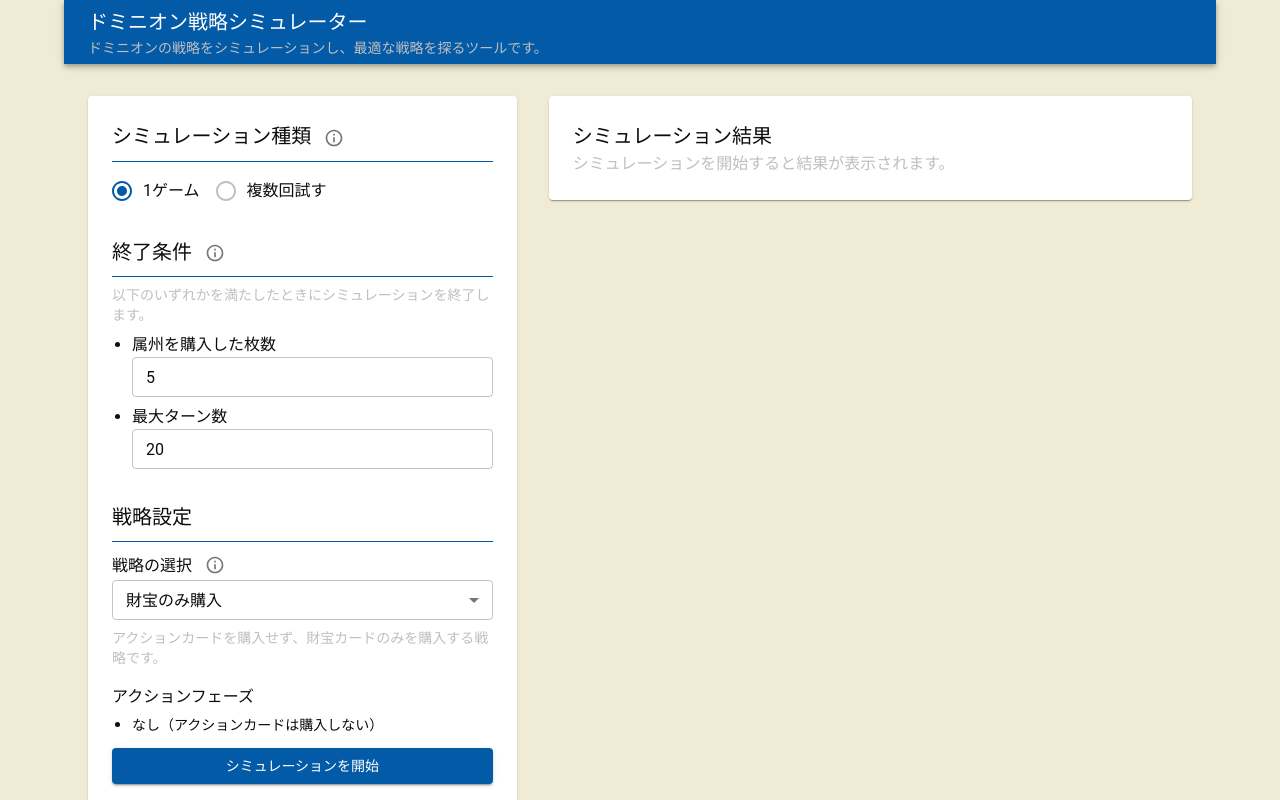
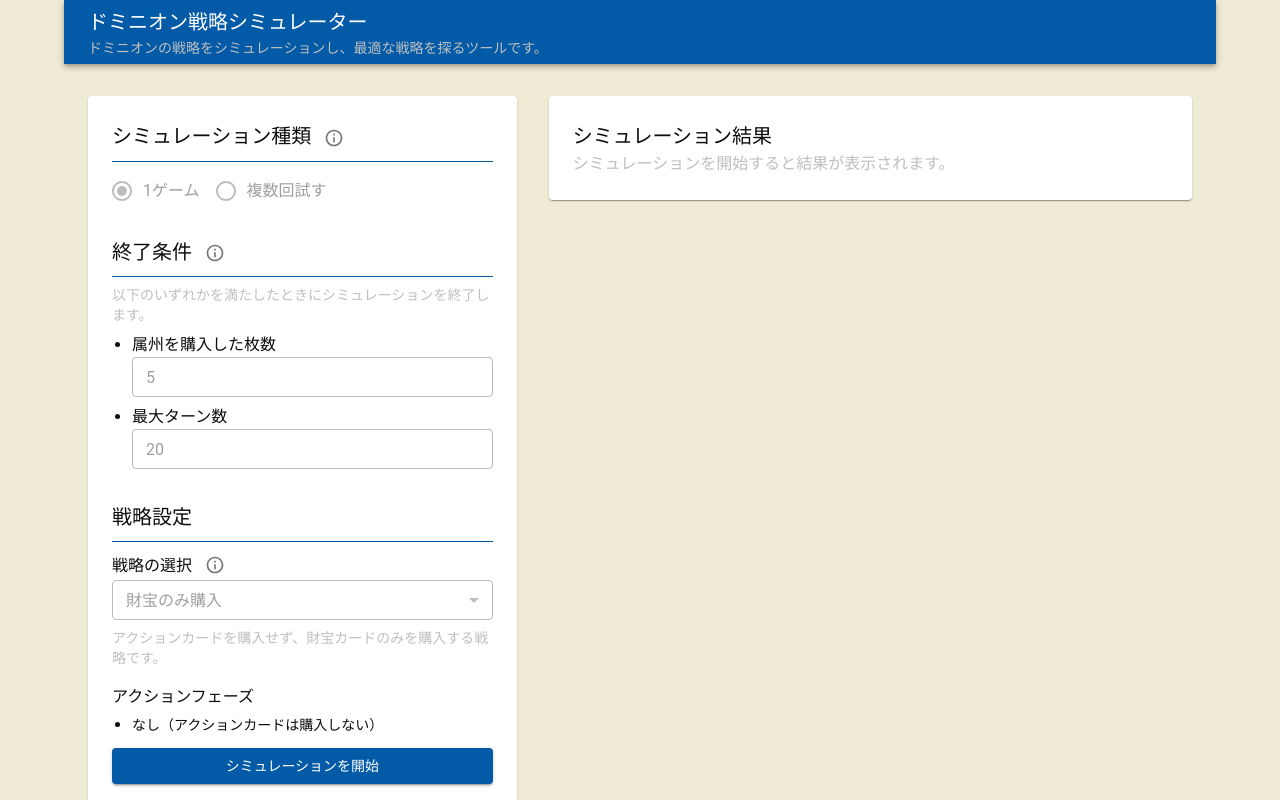
Before and after one commit to y4-aoki/dominion-simulator, a Next.js app: page / in a window 1280 px wide. Shown: the top 800 px of the page. Built offline with nearby package versions, Linux system fonts and the light colour scheme.

Commit message:
モバイル対応

```diff
--- a/src/app/components/SimulationSettings.tsx
+++ b/src/app/components/SimulationSettings.tsx
@@ -32,8 +32,8 @@
         <Divider sx={{ my: 1 }} />
         <FormControl component="fieldset" sx={{ width: "100%" }}>
           <RadioGroup row value={simulationType} onChange={(e) => setSimulationType(e.target.value)}>
-            <FormControlLabel value="single" control={<Radio />} label="1ゲーム" />
-            <FormControlLabel value="repeat" control={<Radio />} label="複数回試す" />
+            <FormControlLabel value="single" control={<Radio disabled />} label="1ゲーム" />
+            <FormControlLabel value="repeat" control={<Radio disabled />} label="複数回試す" />
           </RadioGroup>
         </FormControl>
       </Box>
@@ -61,6 +61,7 @@
               fullWidth
               size="small"
               sx={{ mb: 1 }}
+              disabled
             />
           </li>
           <li>
@@ -71,6 +72,7 @@
               onChange={(e) => setTurnLimit(Number(e.target.value))}
               fullWidth
               size="small"
+              disabled
             />
           </li>
         </ul>
@@ -89,7 +91,7 @@
               </IconButton>
             </Tooltip>
           </Box>
-          <Select value={strategy} size="small" onChange={(e) => setStrategy(e.target.value)}>
+          <Select value={strategy} size="small" onChange={(e) => setStrategy(e.target.value)} disabled>
             <MenuItem value="treasureOnly">財宝のみ購入</MenuItem>
           </Select>
         </FormControl>
--- a/src/app/page.tsx
+++ b/src/app/page.tsx
@@ -20,11 +20,17 @@
     <>
       <Header />
       <Container maxWidth="lg" sx={{ mt: 4 }}>
-        <Box sx={{ display: "flex", gap: 4 }}>
-          <Box sx={{ width: "40%" }}>
+        <Box
+          sx={{
+            display: "flex",
+            flexDirection: { xs: "column", md: "row" }, // xs で縦並び、md 以上で横並び
+            gap: 4,
+          }}
+        >
+          <Box sx={{ width: { xs: "100%", md: "40%" } }}>
             <SimulationSettings onStart={handleSimulationStart} />
           </Box>
-          <Box sx={{ width: "60%" }}>
+          <Box sx={{ width: { xs: "100%", md: "60%" } }}>
             <SimulationResults simulationData={simulationData} />
           </Box>
         </Box>
```
